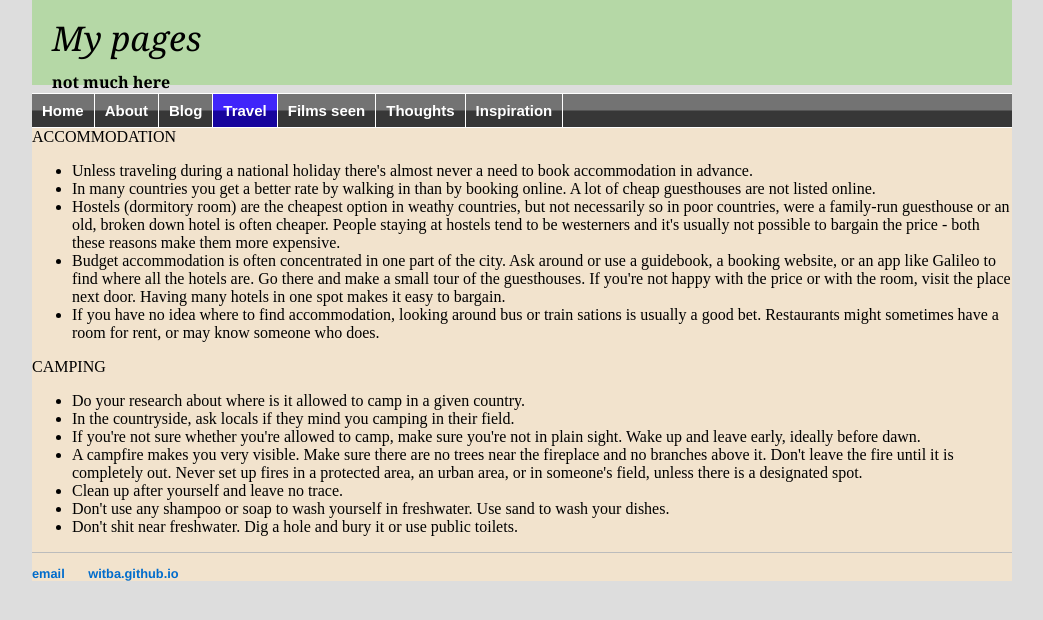
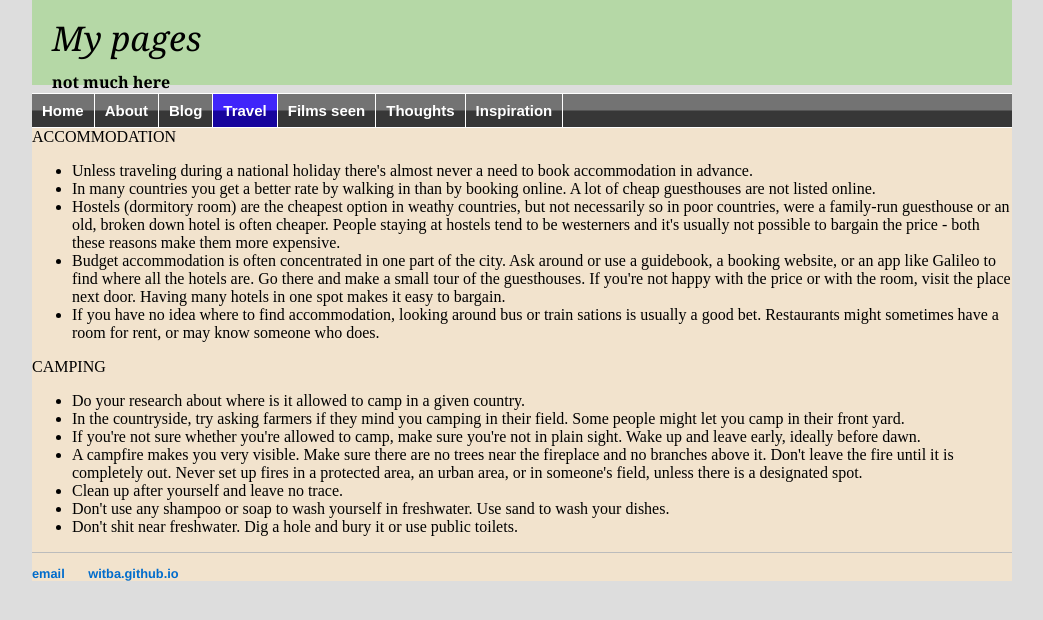
Before and after one commit to witba/witba.github.io, a Jekyll site: the page built from travel/accommodation.html, in a window 1280 px wide. Shown: the top 620 px of the page, without its empty margins (118-1161 px from the left). Built offline with Jekyll 4.4.1, drawn with Linux system fonts in a browser that asks for light colours.

Commit message:
Update accommodation.html

```diff
--- a/travel/accommodation.html
+++ b/travel/accommodation.html
@@ -16,7 +16,7 @@ ACCOMMODATION<br>
 CAMPING<br>
 <ul>
 <li>Do your research about where is it allowed to camp in a given country.<br>
-<li>In the countryside, ask locals if they mind you camping in their field.<br>
+<li>In the countryside, try asking farmers if they mind you camping in their field. Some people might let you camp in their front yard.<br>
 <li>If you're not sure whether you're allowed to camp, make sure you're not in plain sight. Wake up and leave early, ideally before dawn.<br>
 <li>A campfire makes you very visible. Make sure there are no trees near the fireplace and no branches above it. Don't leave the fire until it is completely out. Never set up fires in a protected area, an urban area, or in someone's field, unless there is a designated spot.<br>
 <li>Clean up after yourself and leave no trace. <br>
```
